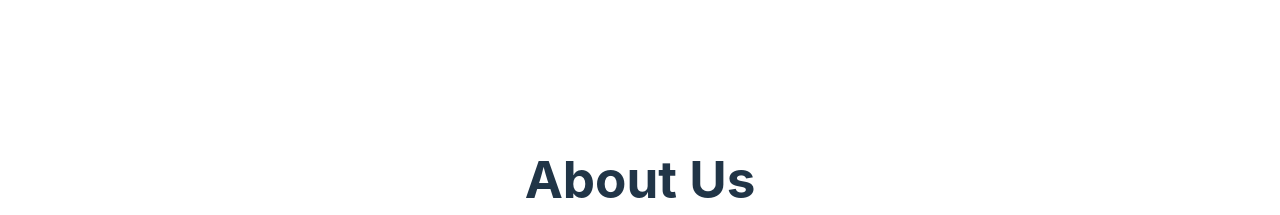
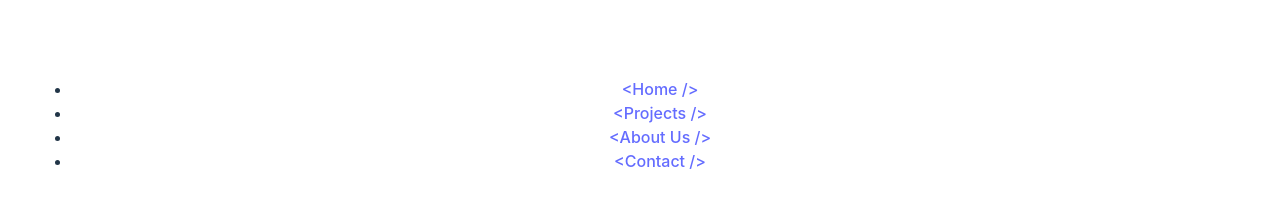
Before and after one commit to Quotropic-96/portfolio, a React (Vite) app: page /about-us in a window 1280 px wide. Shown: the top 215 px of the page. Built offline with nearby package versions, Linux system fonts and the light colour scheme.

Commit message:
Creates navbar and adds it to views

```diff
--- /dev/null
+++ b/src/components/NavBar.jsx
@@ -0,0 +1,16 @@
+import { Link } from "react-router-dom";
+
+const NavBar = () => {
+  return (
+    <nav>
+      <ul>
+        <li><Link to={'/'}>{'<Home />'}</Link></li>
+        <li><Link to={'/projects'}>{'<Projects />'}</Link></li>
+        <li><Link to={'/about-us'}>{'<About Us />'}</Link></li>
+        <li><Link to={'/contact'}>{'<Contact />'}</Link></li>
+      </ul>
+    </nav>
+  )
+}
+
+export default NavBar;
--- a/src/views/AboutUs.jsx
+++ b/src/views/AboutUs.jsx
@@ -1,8 +1,10 @@
 import profile from '../assets/profile.png';
+import NavBar from '../components/NavBar';
 
 const AboutUs = () => {
   return (
     <div className="about_us">
+      <NavBar />
       <h1>About Us</h1>
       <p>
         We are a team of two dedicated full-stack developers with a unique blend
--- a/src/views/Contact.jsx
+++ b/src/views/Contact.jsx
@@ -1,6 +1,9 @@
+import NavBar from "../components/NavBar";
+
 const Contact = () => {
   return (
     <div className="contact">
+      <NavBar />
       <h1>Contact</h1>
       <p>
         Tell us about your project, arrange a meeting with us and let&apos;s start
```
